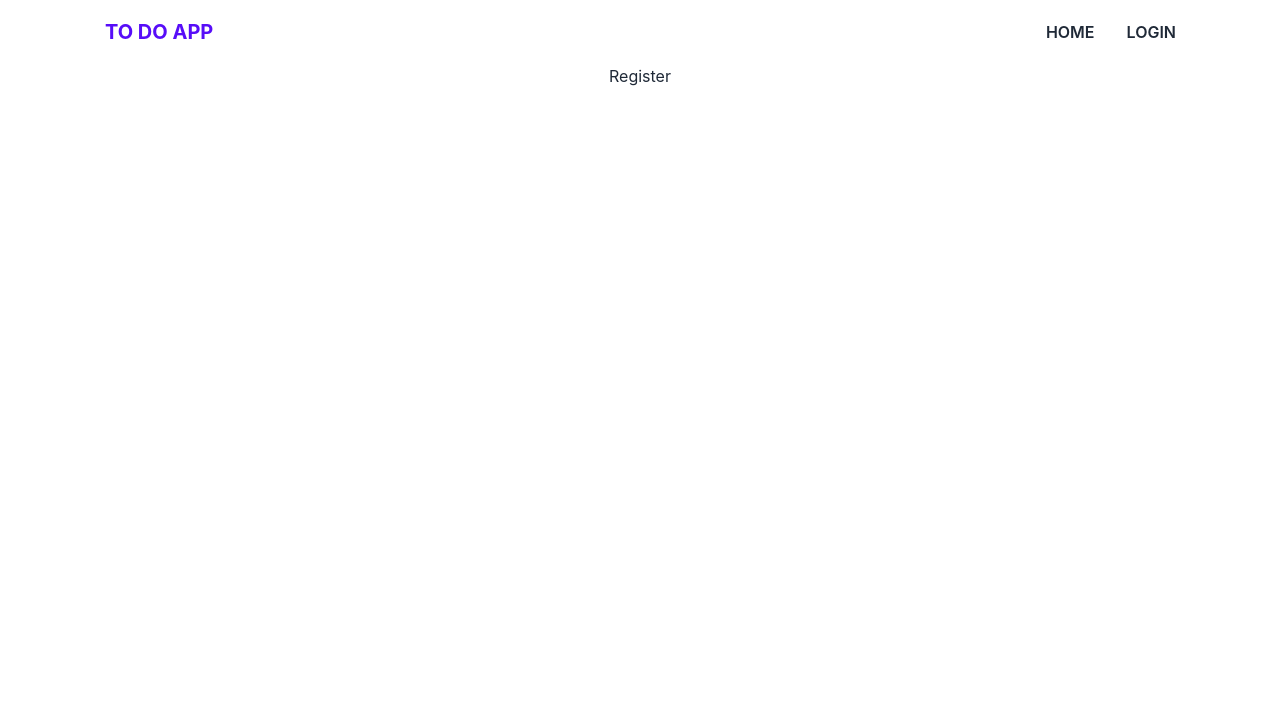
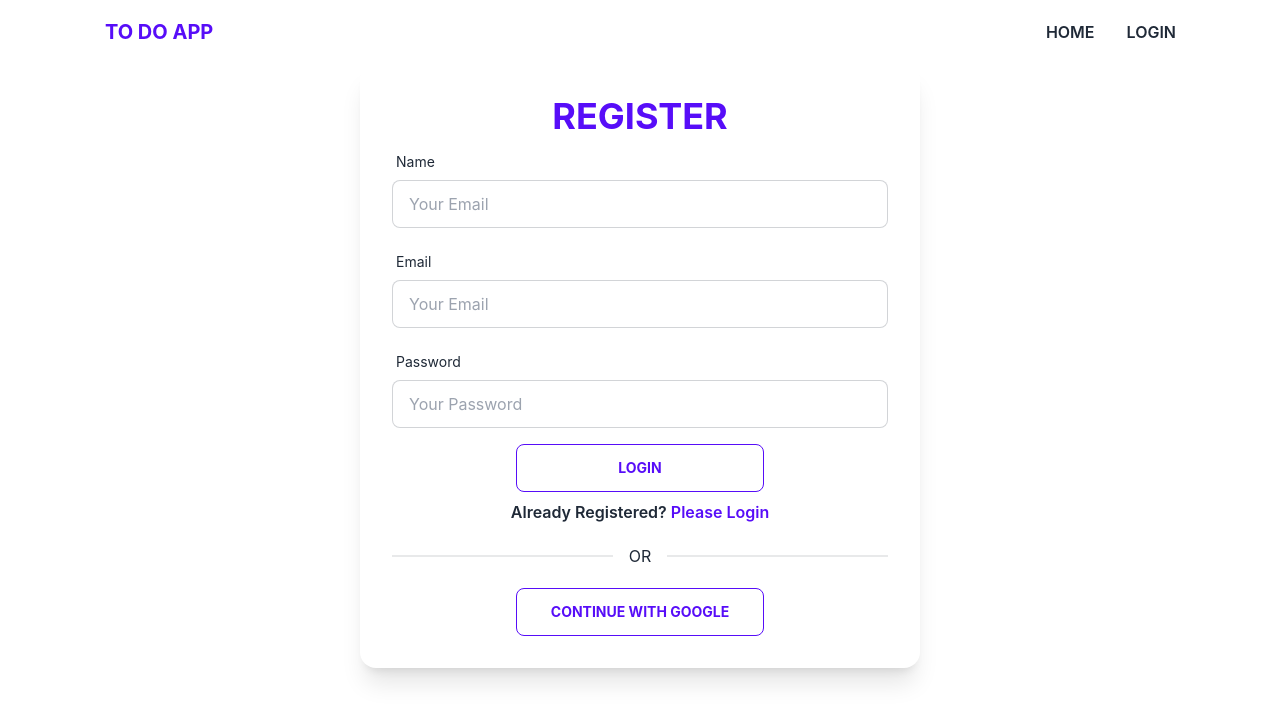
Before and after one commit to engrkashem/to-do-app-clients, a React (Create React App) app: page /register in a window 1280 px wide. Shown: the top 722 px of the page. Built offline with nearby package versions, Linux system fonts and the light colour scheme; no server answers.

Commit message:
email,password register implemented

```diff
--- a/src/Components/Auth/Login.js
+++ b/src/Components/Auth/Login.js
@@ -1,4 +1,4 @@
-import React from 'react';
+import React, { useEffect } from 'react';
 import { useForm } from "react-hook-form";
 import { NavLink, useNavigate } from 'react-router-dom';
 import { useSignInWithGoogle } from 'react-firebase-hooks/auth';
@@ -17,6 +17,12 @@ const Login = () => {
 
     }
 
+    useEffect(() => {
+        if (gUser) {
+            navigate('/');
+        }
+    }, [gUser, navigate])
+
     let errorMessage;
     if (gError) {
         errorMessage = <p className='text-rose-500'>{gError?.message}</p>;
@@ -28,10 +34,6 @@ const Login = () => {
         </div>;
     }
 
-    if (gUser) {
-        navigate('/');
-    }
-
     return (
         <div className="card w-sm lg:w-1/2 bg-base-100 shadow-xl mx-auto">
             <div className="card-body">
@@ -39,14 +41,14 @@ const Login = () => {
                 <form onSubmit={handleSubmit(onSubmit)}>
                     <div className="form-control ">
                         <label className="label">
-                            <span className="label-text">Name</span>
+                            <span className="label-text">Email</span>
                         </label>
                         <input {...register("email", {
                             required: {
                                 value: true,
                                 message: 'Email is Required'
                             },
-                            attern: {
+                            pattern: {
                                 value: /^[a-zA-Z0-9._-]+@[a-zA-Z0-9.-]+\.[a-zA-Z]{2,6}$/,
                                 message: 'Enter a valid Email'
                             }
--- a/src/Components/Auth/Register.js
+++ b/src/Components/Auth/Register.js
@@ -1,9 +1,131 @@
-import React from 'react';
+import React, { useEffect } from 'react';
+import { useCreateUserWithEmailAndPassword, useSignInWithGoogle } from 'react-firebase-hooks/auth';
+import { NavLink, useNavigate } from 'react-router-dom';
+import auth from '../../firebase.init';
+import { useForm } from "react-hook-form";
+
 
 const Register = () => {
+    const { register, formState: { errors }, handleSubmit } = useForm();
+
+    const [signInWithGoogle, gUser, gLoading, gError] = useSignInWithGoogle(auth);
+
+    const [
+        createUserWithEmailAndPassword,
+        user,
+        loading,
+        error,
+    ] = useCreateUserWithEmailAndPassword(auth, { sendEmailVerification: true });
+
+    const navigate = useNavigate();
+
+    const onSubmit = data => {
+        const { email, password } = data;
+        createUserWithEmailAndPassword(email, password);
+    };
+
+    useEffect(() => {
+        if (gUser || user) {
+            navigate('/');
+        }
+    }, [gUser, user, navigate])
+
+    let errorMessage;
+    if (gError || error) {
+        errorMessage = <p className='text-rose-500'>{gError?.message}</p>;
+    }
+
+    if (gLoading || loading) {
+        return <div className=' flex justify-center items-center'>
+            <button className="btn btn-primary loading">loading</button>
+        </div>;
+    }
     return (
-        <div>
-            <h2>Register</h2>
+        <div className="card w-sm lg:w-1/2 bg-base-100 shadow-xl mx-auto">
+            <div className="card-body">
+                <h2 className="card-title justify-center text-4xl text-primary font-bold">REGISTER</h2>
+                <form onSubmit={handleSubmit(onSubmit)}>
+                    <div className="form-control ">
+                        <label className="label">
+                            <span className="label-text">Name</span>
+                        </label>
+                        <input {...register("name", {
+                            required: {
+                                value: true,
+                                message: 'Name is Required'
+                            }
+                        })} type="text" placeholder="Your Email" className="input input-bordered w-full " />
+                        <label className="label">
+                            <span className="label-text-alt">
+                                {errors.email?.type === 'required' && <span
+                                    className="label-text-alt text-rose-500">{errors.email.message}
+                                </span>}
+                            </span>
+                        </label>
+                    </div>
+                    <div className="form-control ">
+                        <label className="label">
+                            <span className="label-text">Email</span>
+                        </label>
+                        <input {...register("email", {
+                            required: {
+                                value: true,
+                                message: 'Email is Required'
+                            },
+                            attern: {
+                                value: /^[a-zA-Z0-9._-]+@[a-zA-Z0-9.-]+\.[a-zA-Z]{2,6}$/,
+                                message: 'Enter a valid Email'
+                            }
+                        })} type="email" placeholder="Your Email" className="input input-bordered w-full " />
+                        <label className="label">
+                            <span className="label-text-alt">
+                                {errors.email?.type === 'required' && <span
+                                    className="label-text-alt text-rose-500">{errors.email.message}
+                                </span>}
+                                {errors.email?.type === 'pattern' && <span
+                                    className="label-text-alt text-rose-500">{errors.email.message}
+                                </span>}
+                            </span>
+                        </label>
+                    </div>
+
+                    <div className="form-control">
+                        <label className="label">
+                            <span
+                                className="label-text">Password
+                            </span>
+                        </label>
+                        <input
+                            type="password"
+                            placeholder="Your Password" className="input input-bordered w-full"
+                            {...register("password", {
+                                required: {
+                                    value: true,
+                                    message: 'Password is Required'
+                                },
+                                pattern: {
+                                    value: /^(?=.*?[A-Z])(?=.*?[a-z])(?=.*?[0-9])(?=.*?[#?!@$%^&*-]).{8,}$/,
+                                    message: 'Password must contains at least one upper case, one lower case, one digit, one special character and minimum length 8 characters '
+                                }
+                            })}
+                        />
+                        <label className="label">
+                            {errors.password?.type === 'required' && <span
+                                className="label-text-alt text-rose-500">{errors.password.message}
+                            </span>}
+                            {errors.password?.type === 'pattern' && <span
+                                className="label-text-alt text-rose-500">{errors.password.message}
+                            </span>}
+                        </label>
+                    </div>
+
+                    <input className='btn btn-outline btn-primary w-1/2 mx-auto block font-bold' type="submit" value='LOGIN' />
+                </form>
+                {errorMessage}
+                <p className=' font-semibold'>Already Registered? <NavLink to={'/login'} className=' text-primary'>Please Login</NavLink></p>
+                <div className="divider">OR</div>
+                <button onClick={() => signInWithGoogle()} className="btn btn-outline btn-primary uppercase w-1/2 mx-auto block font-bold">Continue with google</button>
+            </div>
         </div>
     );
 };
```
